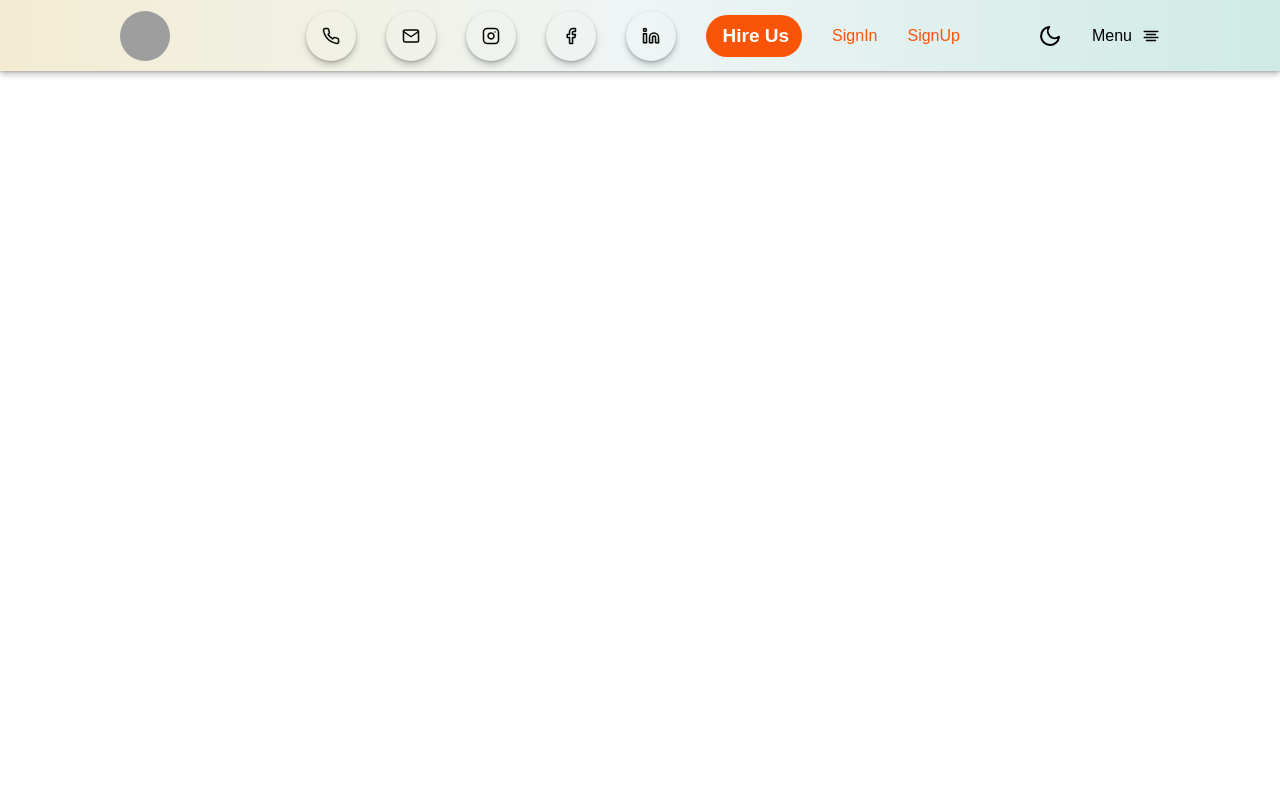
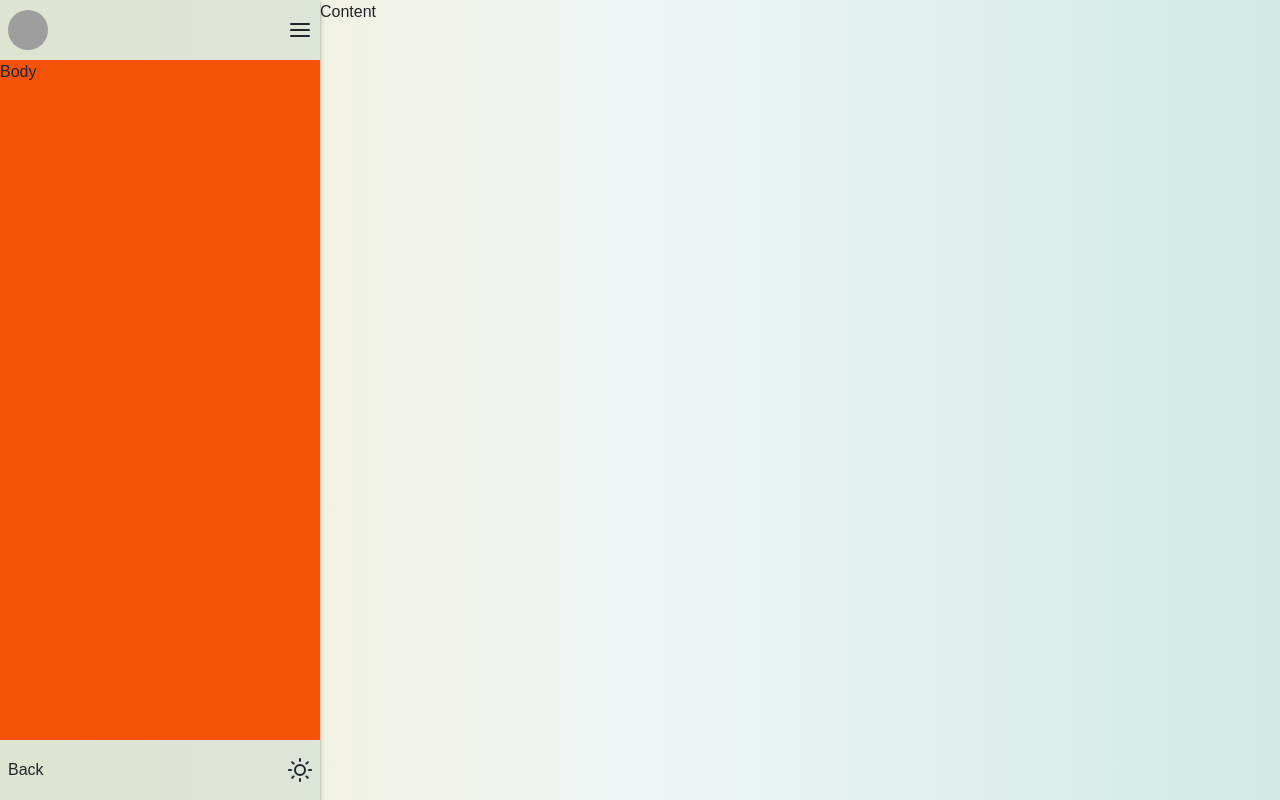
Before and after one commit to RaunakShrivastwa/letsWork, a React (Create React App) app: page /api/letswork/dashboard in a window 1280 px wide. Built offline with nearby package versions, Linux system fonts and the light colour scheme; grey boxes are pictures that could not be loaded; a web font is replaced by a local one.

Commit message:
dashboard

```diff
--- a/src/App.js
+++ b/src/App.js
@@ -1,26 +1,37 @@
-import React, { useState } from 'react';
-import { BrowserRouter as Router, Routes, Route } from 'react-router-dom'
-import './styles.scss';
-import Header from './commonComponents/Header/Header.jsx';
-import '../node_modules/bootstrap/dist/css/bootstrap.min.css';
-import '../node_modules/bootstrap/dist/js/bootstrap.min.js';
-import Test from './Components/Root/Root.jsx';
-import SignIn from './authComponent/SignIn/SignIn.jsx';
-import About from './Components/About/AboutUs.jsx';
-import BlogPage from './Components/BlogPage/BlogPage.jsx';
-import Career from './Components/CareerPage/Career.jsx';
-import Services from './Components/Services/Services.jsx';
-import OurWork from './Components/OurWork/WorkView/WorkView.jsx';
-import Project from './Components/OurWork/ProjectCard/Project.jsx';
-import Contact from './Components/Contact/Contact.jsx';
-import SignUp from './authComponent/SignUp/SignUp.jsx';
+import React, { useState } from "react";
+import {
+  BrowserRouter as Router,
+  Routes,
+  Route,
+  useLocation,
+} from "react-router-dom";
+import "./styles.scss";
+import Header from "./commonComponents/Header/Header.jsx";
+import "../node_modules/bootstrap/dist/css/bootstrap.min.css";
+import "../node_modules/bootstrap/dist/js/bootstrap.min.js";
+import Test from "./Components/Root/Root.jsx";
+import SignIn from "./authComponent/SignIn/SignIn.jsx";
+import About from "./Components/About/AboutUs.jsx";
+import BlogPage from "./Components/BlogPage/BlogPage.jsx";
+import Career from "./Components/CareerPage/Career.jsx";
+import Services from "./Components/Services/Services.jsx";
+import OurWork from "./Components/OurWork/WorkView/WorkView.jsx";
+import Project from "./Components/OurWork/ProjectCard/Project.jsx";
+import Contact from "./Components/Contact/Contact.jsx";
+import SignUp from "./authComponent/SignUp/SignUp.jsx";
+import Dashboard from "./dashBoard/Dashboard.jsx";
 
-const App = () => {
-  const [theme, setTheme] = useState('light_theme');
+// Child component to manage layout based on route
+const Layout = ({ setTheme, theme }) => {
+  const location = useLocation();
+
+  // Define routes where the header should be hidden
+  const hideHeaderRoutes = ["/api/letswork/dashboard"];
+  const isHeaderVisible = !hideHeaderRoutes.includes(location.pathname);
+
   return (
-    <main className={`main_Container ${theme}`}>
-      <Router>
-        <Header setTheme={setTheme} theme={theme} />
+    <>
+      {isHeaderVisible && <Header setTheme={setTheme} theme={theme} />}
       <Routes>
         <Route exact path="/api/letswork/blog" element={<BlogPage />} />
         <Route exact path="/" element={<Test theme={theme} />} />
@@ -30,12 +41,27 @@ const App = () => {
         <Route exact path="/api/letswork/career" element={<Career />} />
         <Route exact path="/api/letswork/our/work" element={<OurWork />} />
         <Route exact path="/api/letswork/contact/us" element={<Contact />} />
-          <Route exact path="/api/letswork/register/account" element={<SignUp />} />
+        <Route
+          exact
+          path="/api/letswork/register/account"
+          element={<SignUp />}
+        />
+        <Route exact path="/api/letswork/dashboard" element={<Dashboard />} />
       </Routes>
+    </>
+  );
+};
+
+const App = () => {
+  const [theme, setTheme] = useState("light_theme");
+
+  return (
+    <main className={`main_Container ${theme}`}>
+      <Router>
+        <Layout setTheme={setTheme} theme={theme} />
       </Router>
-      <SignIn />
     </main>
   );
-}
+};
 
-export default App
+export default App;
--- /dev/null
+++ b/src/dashBoard/Dashboard.jsx
@@ -0,0 +1,39 @@
+import React, { useState } from "react";
+import "./Dashboard.scss";
+import { Menu, Sun } from "react-feather";
+
+const Dashboard = () => {
+  const [width, setWidth] = useState("350px");
+  const [toggle, setToggle] = useState(true);
+
+  const hideSideBar = () => {
+    setToggle(!toggle);
+  };
+
+  return (
+    <div className="dashboard_con">
+      <div className={`Dsidebar box_shadow ${toggle ? "show" : "hide"}`}>
+        <div className="header d-flex align-items-center px-2">
+          <img
+            width={"40px"}
+            height={"40px"}
+            className={`rounded-circle ${toggle ? "d-block" : "d-none"}`}
+            src="https://cdn-icons-png.flaticon.com/256/8904/8904881.png"
+            alt=""
+          />
+          <Menu onClick={hideSideBar} />
+        </div>
+        <div className="sideBody">Body</div>
+
+        <div className="footer d-flex  align-items-center px-2">
+          <span className={`${toggle ? "d-block" : "d-none"}`}>Back</span>
+          <Sun />
+        </div>
+      </div>
+
+      <div className="Dbody">Content</div>
+    </div>
+  );
+};
+
+export default Dashboard;
--- /dev/null
+++ b/src/dashBoard/Dashboard.scss
@@ -0,0 +1,44 @@
+@import "../styles.scss";
+
+.dashboard_con {
+    background: var(--bg-gradient);
+  background: var(--bg);
+  height: 100vh;
+  @include flex("", "", "", 0, 0);
+
+  .Dsidebar {
+    &.hide{
+       width: rem(70);
+       .header,.footer{
+        justify-content: center;
+       }
+    }
+
+    &.show{
+       width: rem(320);
+       .header,.footer{
+         justify-content: space-between;
+       }
+    }
+    max-height: 100vh;
+    @include flex(center, center, column, 0, 0);
+
+    .header {
+      @include setDimension(100%, rem(60));
+      background-color: var(--form-bg);
+    }
+
+    .sideBody {
+      flex-grow: 1;
+      width: 100%;
+      background-color: var(--before-fill);
+      backdrop-filter: blur(4px) !important;
+    }
+
+    .footer {
+      @include setDimension(100%, rem(60));
+      background-color: var(--form-bg);
+    }
+
+  }
+}
```
Lines whose indentation alone changed are shown as unchanged.
